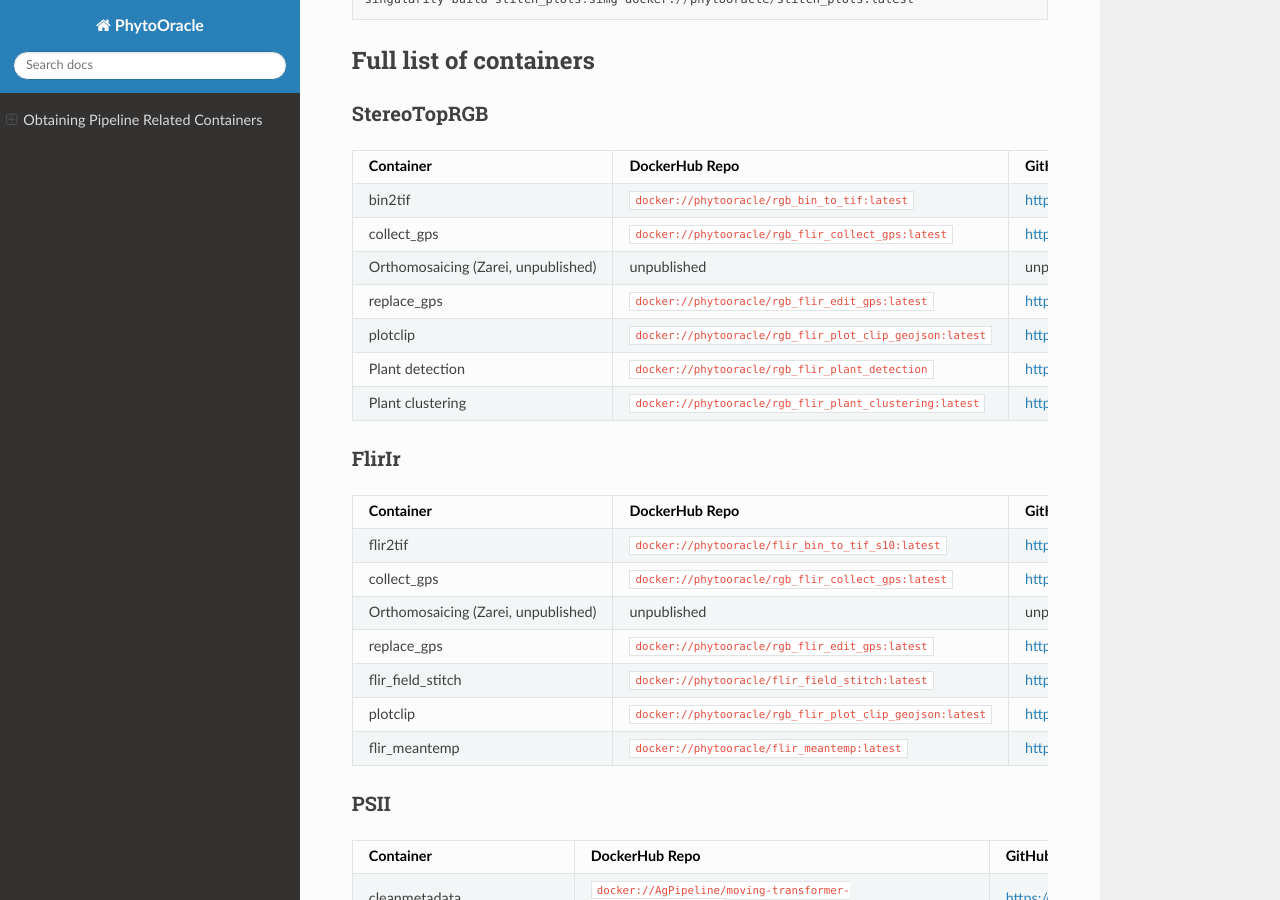
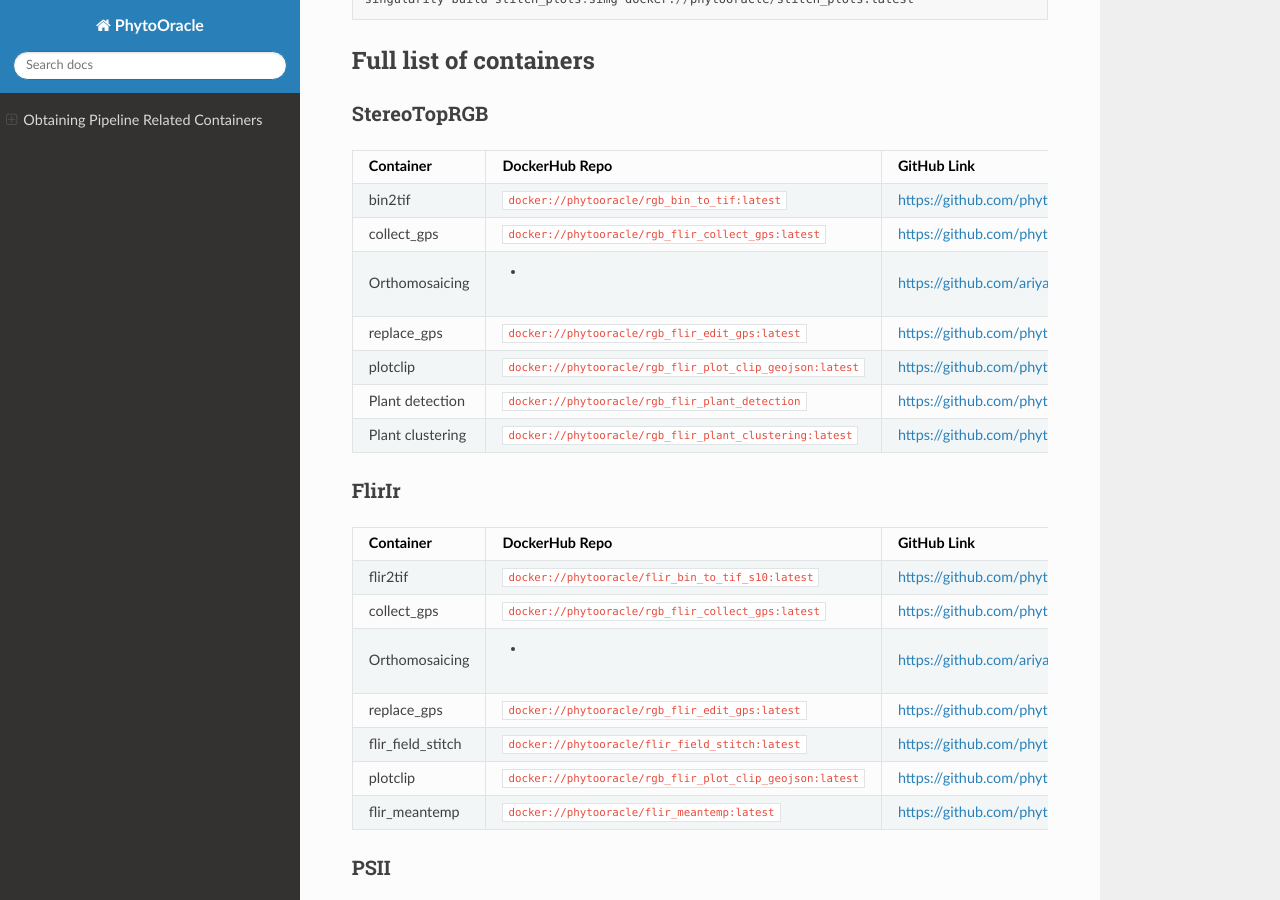
Before and after one commit to LyonsLab/PhytoOracle, a Sphinx documentation site: the page built from docs/6_Installing_software.rst, in a window 1280 px wide and 900 px high, scrolled down 517 px. Built offline with Sphinx 7.4.7 and the Read the Docs theme 2.0.0, drawn with Linux system fonts in a browser that asks for light colours.

Commit message:
list of avail. software

```diff
--- a/docs/6_Installing_software.rst
+++ b/docs/6_Installing_software.rst
@@ -36,9 +36,9 @@ StereoTopRGB
    * - collect_gps
      - :code:`docker://phytooracle/rgb_flir_collect_gps:latest`
      - https://github.com/phytooracle/rgb_flir_collect_gps
-   * - Orthomosaicing (Zarei, unpublished)
-     - unpublished
-     - unpublished
+   * - Orthomosaicing
+     - -
+     - https://github.com/ariyanzri/Lettuce_Image_Stitching
    * - replace_gps
      - :code:`docker://phytooracle/rgb_flir_edit_gps:latest`
      - https://github.com/phytooracle/rgb_flir_edit_gps
@@ -68,9 +68,9 @@ FlirIr
    * - collect_gps
      - :code:`docker://phytooracle/rgb_flir_collect_gps:latest`
      - https://github.com/phytooracle/rgb_flir_collect_gps
-   * - Orthomosaicing (Zarei, unpublished)
-     - unpublished
-     - unpublished
+   * - Orthomosaicing
+     - -
+     - https://github.com/ariyanzri/Lettuce_Image_Stitching
    * - replace_gps
      - :code:`docker://phytooracle/rgb_flir_edit_gps:latest`
      - https://github.com/phytooracle/rgb_flir_edit_gps
```
